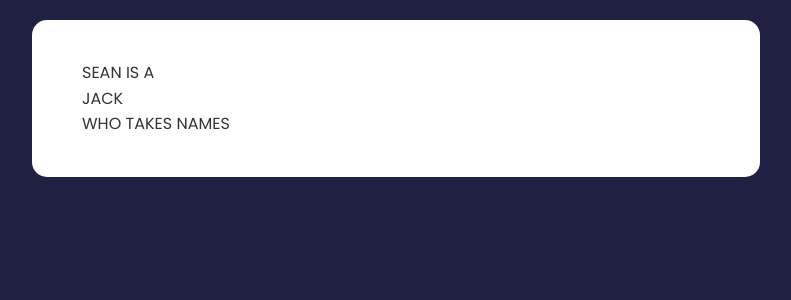
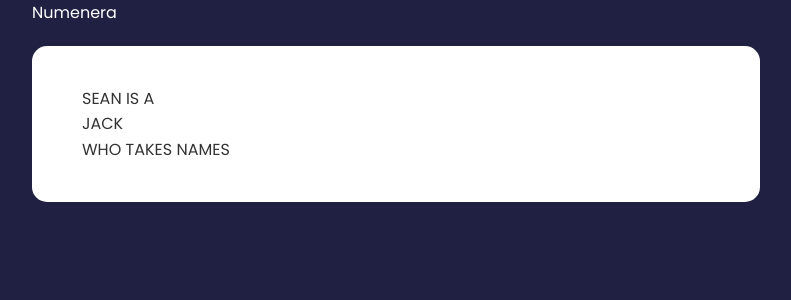
Before and after one commit to insideseanshead/numenera-front, a React (Create React App) app: page / in a window 1280 px wide. Shown: the top 300 px of the page, without its empty margins (244-1035 px from the left). Built offline with nearby package versions, Linux system fonts and the light colour scheme.

Commit message:
added header component and wrapped app.js in CharacterProvider

```diff
--- a/src/App.js
+++ b/src/App.js
@@ -1,10 +1,15 @@
 import CharacterDescription from "./components/CharacterDescription";
+import Header from "./components/Header";
+import { CharacterProvider } from "./context/CharacterContext";
 
 function App() {
   return (
-    <div className="container">
-      <CharacterDescription />
-    </div>
+    <CharacterProvider>
+      <div className="container">
+        <Header />
+        <CharacterDescription />
+      </div>
+    </CharacterProvider>
   );
 }
 
--- /dev/null
+++ b/src/components/Header.jsx
@@ -0,0 +1,9 @@
+const Header = () => {
+    return (
+        <div className="header">
+            Numenera
+        </div>
+    )
+}
+
+export default Header
```
